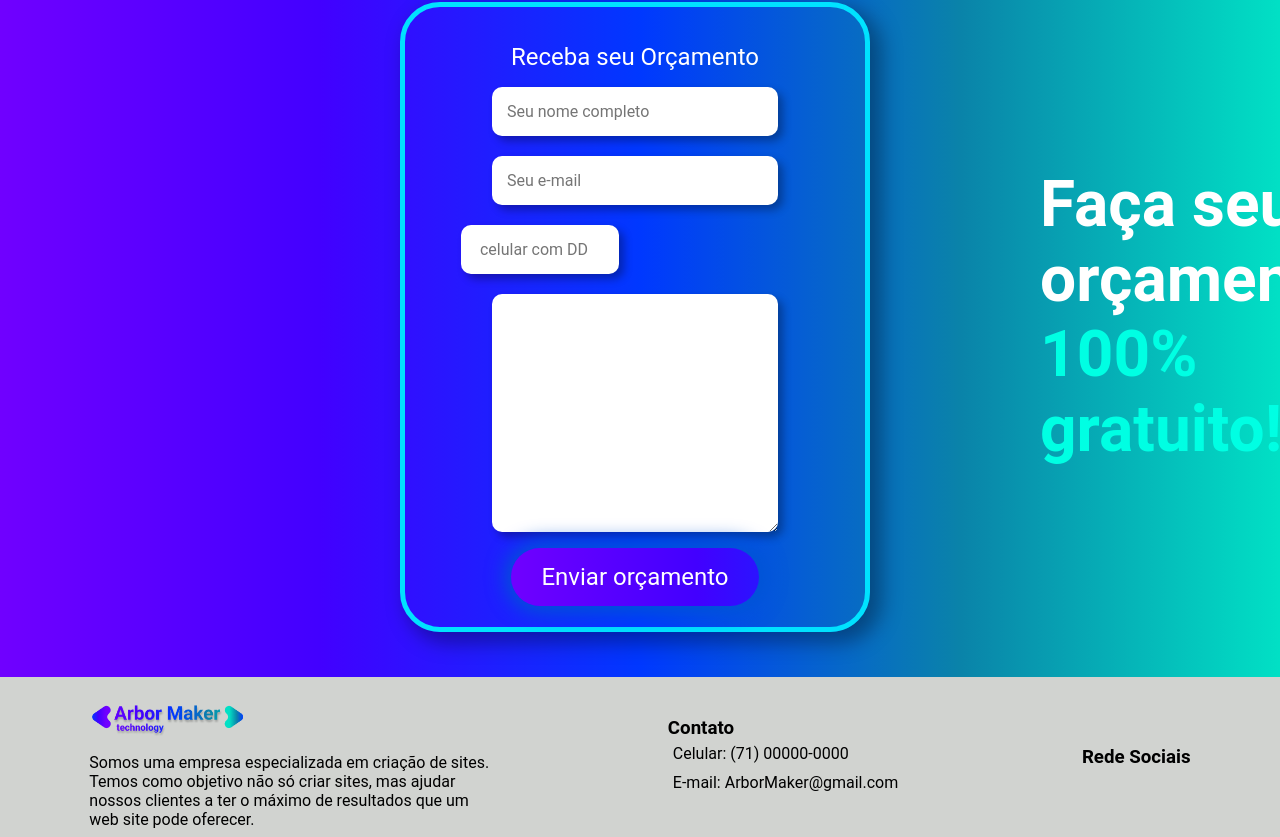
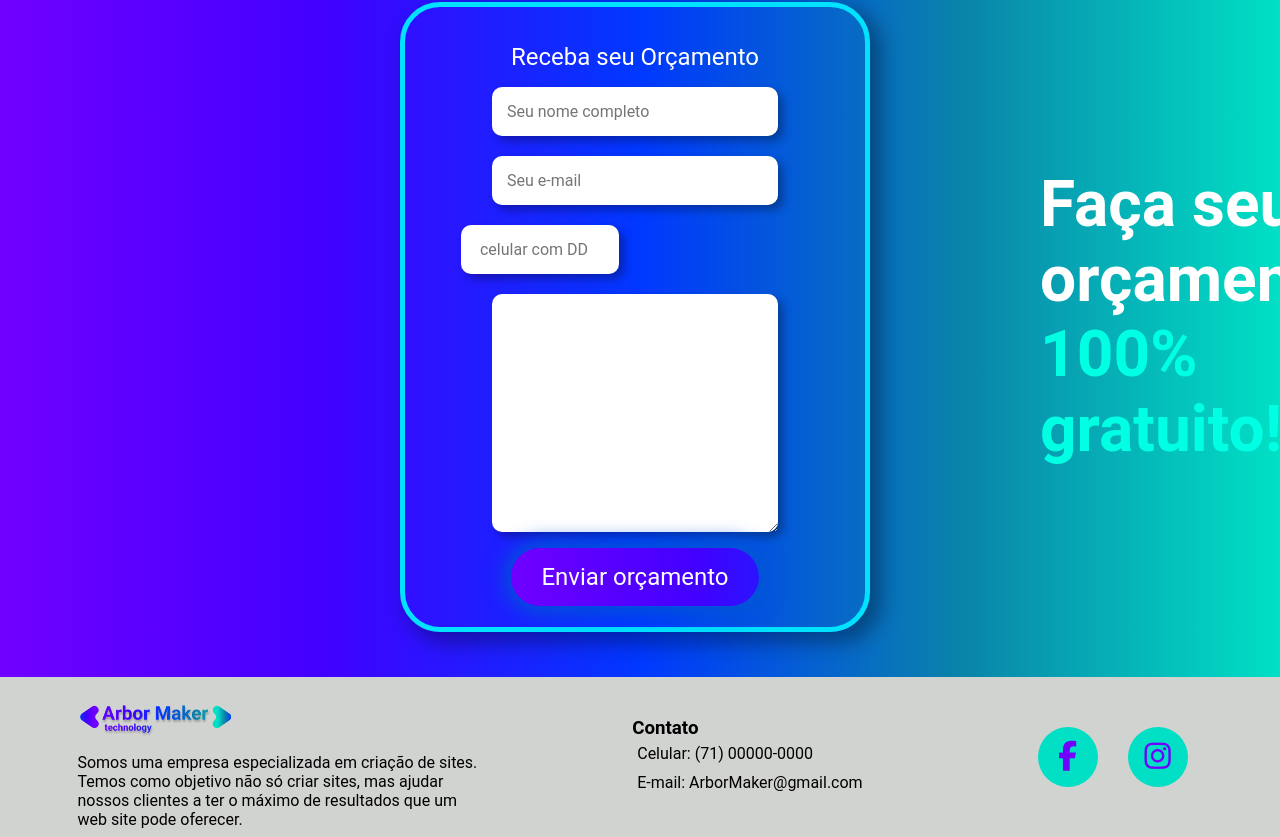
Before and after one commit to MatheusMangueira/site-arbor, a plain HTML site: page arborsite/pageprincipal/index.html in a window 1280 px wide. Shown: the part 2931-3768 px from the top of the page. Drawn offline with Linux system fonts and the light colour scheme.

Commit message:
atualizado

```diff
--- a/arborsite/pageprincipal/index.html
+++ b/arborsite/pageprincipal/index.html
@@ -7,6 +7,7 @@
     <meta name="viewport" content="width=device-width, initial-scale=1.0">
     <title> Arbor maker </title>
     <link rel="stylesheet" href="style.css">
+    <script src="https://kit.fontawesome.com/a076d05399.js"></script>
 </head>
 
 <body>
@@ -91,7 +92,7 @@
                     <input class="input" type="email" placeholder="Seu e-mail " required>
                     <input id="numero" class="input" type="number" placeholder=" celular com DDD " required>
                     <textarea id="msg" class="input" name="mensagem"
-                        placeholder = "Informe aqui as informações que gostaria que seu site tenha (refêrencias, estilo, quantidade de pagínas, etc."
+                        placeholder="Informe aqui as informações que gostaria que seu site tenha (refêrencias, estilo, quantidade de pagínas, etc."
                         required>  </textarea>
                     <button class="submeterorçamento" type="submit"> Enviar orçamento </button>
                 </form>
@@ -125,12 +126,15 @@
 
             </div>
 
-                <div class="redesocial">
-                    <h3> Rede Sociais</h3>
-                </div>
+            <div>
+                <ul class="icones">
+                    <li> <i class="fab fa-facebook-f"></i> </li>
+                    <li> <i class="fab fa-instagram"></i> </li>
+                </ul>
+            </div>
 
 
-    </section>
+        </section>
 
     </footer>
 
--- a/arborsite/pageprincipal/style.css
+++ b/arborsite/pageprincipal/style.css
@@ -484,3 +484,42 @@ footer {
 .expecificao {
     margin: 5px;
 }
+
+.icones {
+    list-style: none;
+    display: flex;
+    text-align: center;
+}
+
+.icones > li {
+    color: #7000FF;
+    font-size: 30px;
+    width: 60px;
+    height: 60px;
+    display: block;
+    position: relative;
+    background: #01E0C5;
+    line-height: 60px;
+    border-radius: 50%;
+    margin: 0 15px;
+    cursor: pointer;
+}
+
+.icones > li:before {
+    position: absolute;
+    content: '';
+    top: 0;
+    left: 0;
+    background: #01E0C5;
+    height: 100%;
+    width: 100%;
+    border-radius: 50%;
+    z-index: -1;
+    transform: scale(0.9);
+}
+
+.icones > li:hover {
+    transform: scale(1.2);
+
+
+}
```
